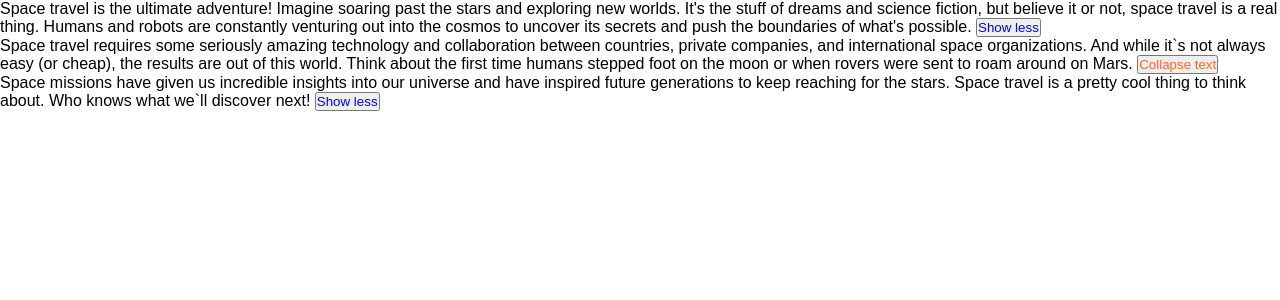
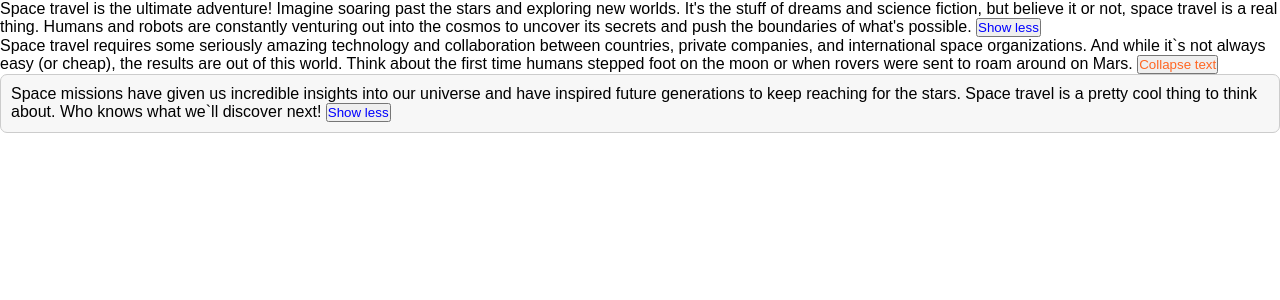
Before and after one commit to christianyarwood62/react, a React (Vite) app in the folder text-expander/: page / in a window 1280 px wide. Shown: the top 300 px of the page. Built offline with nearby package versions, Linux system fonts and the light colour scheme.

Commit message:
Add custom class to component

```diff
--- a/text-expander/src/App.jsx
+++ b/text-expander/src/App.jsx
@@ -37,12 +37,12 @@ export default function App() {
 
 function TextExpander({
   children,
-  collapsedNumWords = 5,
+  collapsedNumWords = 10,
   expandButtonText = "Show more",
   collapseButtonText = "Show less",
   buttonColor = "blue",
   defaultExpanded = true,
-  className,
+  className = "",
 }) {
   const [expanded, setExpanded] = useState(defaultExpanded);
 
@@ -59,7 +59,7 @@ function TextExpander({
   }
 
   return (
-    <div>
+    <div className={className}>
       {expanded ? defaultText : collapsedText}{" "}
       <button
         style={{ color: buttonColor }}
```
